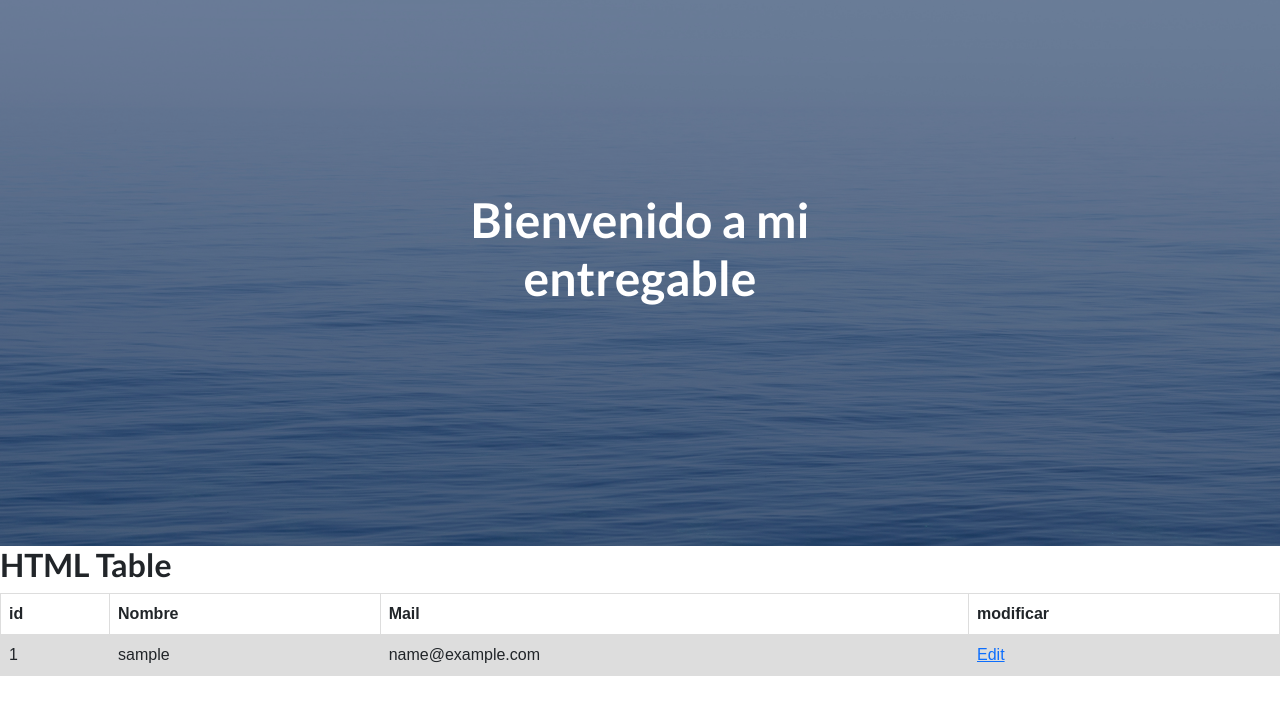
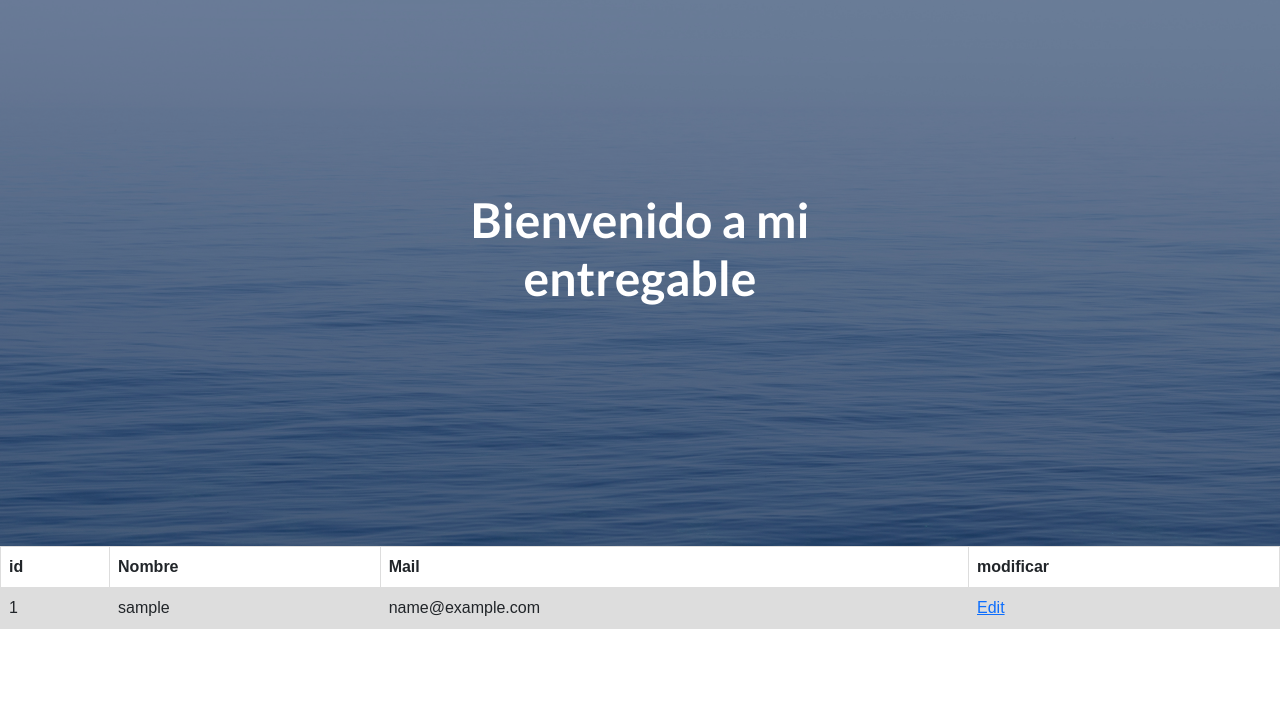
Before and after one commit to NicolasALvarado1995/ProyectoFinal, a Django app: page /usuarios in a window 1280 px wide. Shown: the part 67-782 px from the top of the page. Run offline with Django 3.2, Linux system fonts and the light colour scheme; tables that the repository leaves empty hold one stand-in row (values such as "Sample post"); parts of the project's set-up code (start-up, migrations or seed data) failed here and were passed over; some libraries are stand-ins or nearby versions.

Commit message:
modificacion de ultimo momento3

```diff
--- a/proyecto_final/proyecto_final/templates/forms/usuario.html
+++ b/proyecto_final/proyecto_final/templates/forms/usuario.html
@@ -20,7 +20,6 @@ tr:nth-child(even) {
 </head>
 <body>
 
-<h2>HTML Table</h2>
 
 <table>
   <tr>
```
